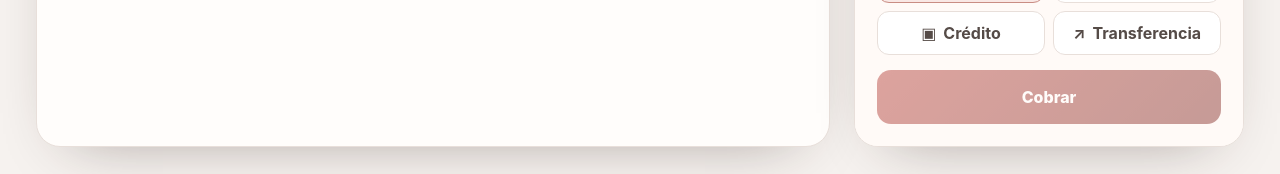
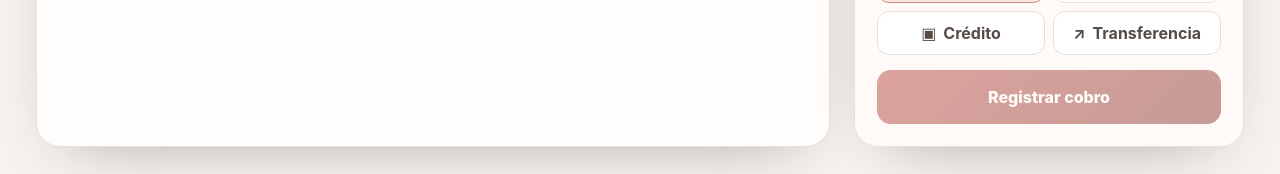
Before and after one commit to ingeniusvictor/orbi-pos-core, a React (Vite) app in the folder apps/web/: page / in a window 1280 px wide. Shown: the part 768-942 px from the top of the page. Built offline with nearby package versions, Linux system fonts and the light colour scheme; no server answers.

Commit message:
feat(oc-15): require processed Point order before closing card sale

```diff
--- a/apps/web/src/App.tsx
+++ b/apps/web/src/App.tsx
@@ -7,7 +7,8 @@ import { Showcase } from './components/Showcase'
 import { ShowcaseManager } from './components/ShowcaseManager'
 import { ScaleMapping } from './components/ScaleMapping'
 import { Diagnostics } from './components/Diagnostics'
-import type { CartLine, PaymentMethod, PriceChange, Product, Sale, UnitType } from './domain'
+import { PaymentDialog } from './components/PaymentDialog'
+import type { CartLine, PaymentMethod, PriceChange, Product, Sale, SalePayment, UnitType } from './domain'
 import { cartTotal, completeSale, formatCLP, lineSubtotal, makeCartLine, paymentLabel } from './pos'
 import { useCatalogSync } from './use-catalog-sync'
 import { resolveProductImageUrl } from './asset-api'
@@ -105,6 +106,7 @@ function SaleView({ products, sales, setSales }: {
   const [cart, setCart] = useState<CartLine[]>([])
   const [paymentMethod, setPaymentMethod] = useState<PaymentMethod>('cash')
   const [notice, setNotice] = useState('')
+  const [paymentOpen, setPaymentOpen] = useState(false)
 
   const visibleProducts = useMemo(
     () => products.filter((product) => product.active && (categoryId === 'all' || product.categoryId === categoryId)),
@@ -116,13 +118,24 @@ function SaleView({ products, sales, setSales }: {
   const todayTotal = todaySales.reduce((sum, sale) => sum + sale.total, 0)
   const total = cartTotal(cart)
 
+  function recordSale(payment?: SalePayment) {
+    const sale = completeSale(cart, paymentMethod, payment)
+    setSales((current) => [sale, ...current])
+    setCart([])
+    setPaymentOpen(false)
+    setNotice(`Venta registrada · ${formatCLP(sale.total)} · ${paymentLabel(paymentMethod)}`)
+    window.setTimeout(() => setNotice(''), 3200)
+  }
+
   function checkout() {
     if (!cart.length) return
-    const sale = completeSale(cart, paymentMethod)
-    setSales((current) => [sale, ...current])
-    setCart([])
-    setNotice(`Venta registrada · ${formatCLP(sale.total)} · ${paymentLabel(paymentMethod)}`)
-    window.setTimeout(() => setNotice(''), 3200)
+
+    if (paymentMethod === 'debit' || paymentMethod === 'credit') {
+      setPaymentOpen(true)
+      return
+    }
+
+    recordSale()
   }
 
   return (
@@ -204,7 +217,14 @@ function SaleView({ products, sales, setSales }: {
                 </button>
               ))}
             </div>
-            <button className="primary checkout-button" onClick={checkout} disabled={!cart.length}>Cobrar {cart.length ? formatCLP(total) : ''}</button>
+            <button className="primary checkout-button" onClick={checkout} disabled={!cart.length}>
+              {paymentMethod === 'debit' || paymentMethod === 'credit'
+                ? `Cobrar con Point ${cart.length ? formatCLP(total) : ''}`
+                : `Registrar cobro ${cart.length ? formatCLP(total) : ''}`}
+            </button>
+            {paymentMethod === 'debit' || paymentMethod === 'credit' ? (
+              <small className="point-checkout-note">La venta se cerrará solo cuando Point confirme el pago.</small>
+            ) : null}
           </div>
         </aside>
       </main>
@@ -214,6 +234,22 @@ function SaleView({ products, sales, setSales }: {
           product={selectedProduct}
           onClose={() => setSelectedProduct(null)}
           onAdd={(product, quantity) => setCart((current) => [...current, makeCartLine(product, quantity)])}
+        />
+      ) : null}
+      {paymentOpen && (paymentMethod === 'debit' || paymentMethod === 'credit') ? (
+        <PaymentDialog
+          amount={total}
+          method={paymentMethod}
+          onClose={() => setPaymentOpen(false)}
+          onApproved={(order) => {
+            recordSale({
+              provider: order.provider,
+              orderId: order.id,
+              providerOrderId: order.providerOrderId,
+              externalReference: order.externalReference,
+              terminalId: order.terminalId,
+            })
+          }}
         />
       ) : null}
       {notice ? <div className="toast">{notice}</div> : null}
```
